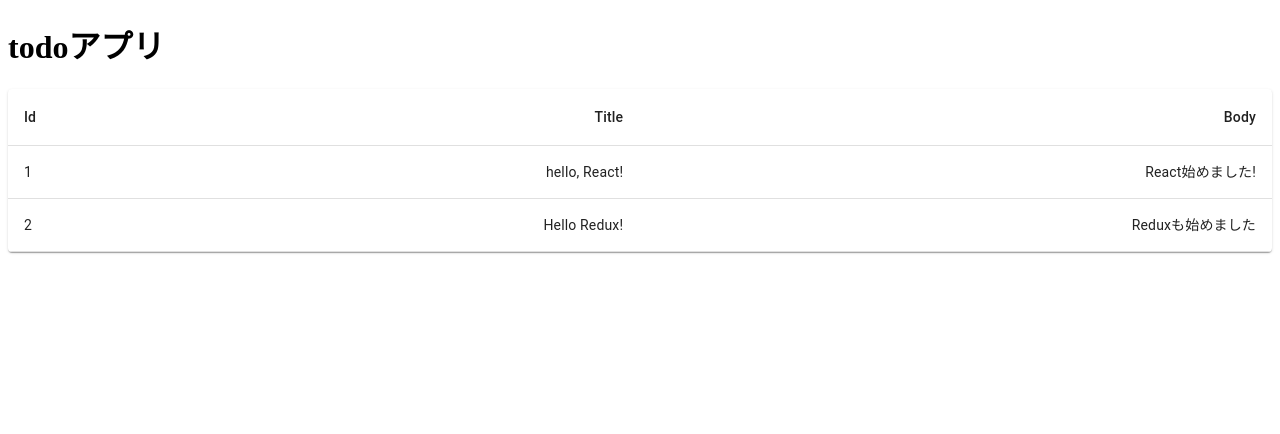
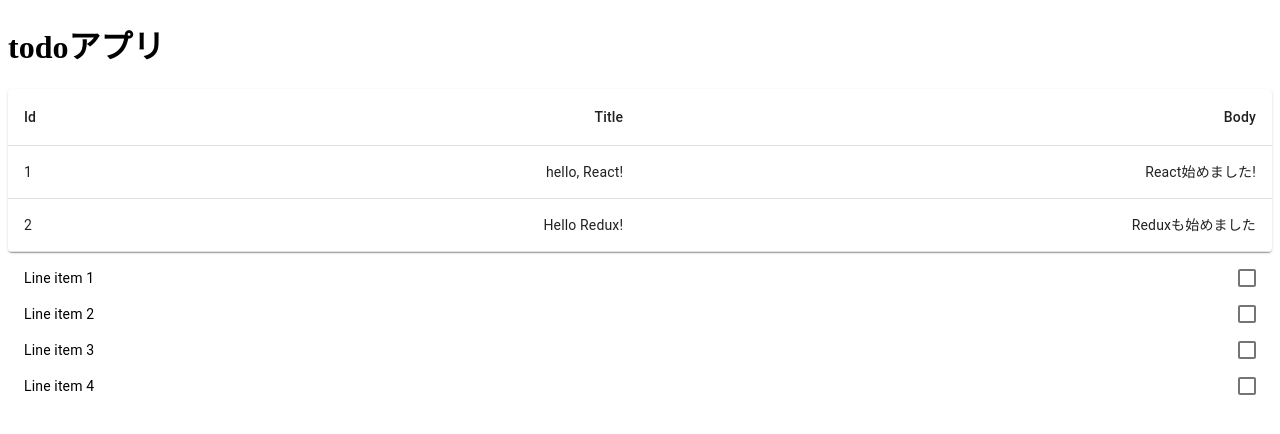
Before and after one commit to ucchy84/todo-app, a React (Create React App) app in the folder workplace/: page / in a window 1280 px wide. Shown: the top 434 px of the page. Built offline with nearby package versions, Linux system fonts and the light colour scheme.

Commit message:
add Material UI

```diff
--- a/workplace/src/App.js
+++ b/workplace/src/App.js
@@ -11,7 +11,7 @@ import TableCell from '@material-ui/core/TableCell';
 import TableRow from '@material-ui/core/TableRow';
 import Paper from '@material-ui/core/Paper';
 
-export default function App() {
+const App = () => {
   const [todos, setTodos] = React.useState(
     [
       {
@@ -57,7 +57,10 @@ export default function App() {
           </TableBody>
         </Table>
       </TableContainer>
+
+      <TodoList />
     </div>
   )
+}
 
-}
+export default App;
--- a/workplace/src/Todo.js
+++ b/workplace/src/Todo.js
@@ -1,24 +1,20 @@
 import React from 'react';
 import TableCell from '@material-ui/core/TableCell';
 import TableRow from '@material-ui/core/TableRow';
+// import TodoList from './TodoList';
+// import { render } from 'react-dom';
+// import { Table } from '@material-ui/core';
 
-class Todo extends React.Component {
-
-  render() {
-    // const className = 'unDone'
-    // const link = this.props.done ? '元に戻す' : '完了'
-
-    return (
-      <TableRow key={this.props.id}>
-        <TableCell component="th" scope="row">
-          {this.props.id}
-        </TableCell>
-        <TableCell align="right">{this.props.title}</TableCell>
-        <TableCell align="right">{this.props.body}</TableCell>
-      </TableRow>
-    )
-
-  }
+const Todo = (props) => {
+  return (
+    <TableRow key={props.id}>
+      <TableCell component="th" scope="row">
+        {props.id}
+      </TableCell>
+      <TableCell align="right">{props.title}</TableCell>
+      <TableCell align="right">{props.body}</TableCell>
+    </TableRow>
+  )
 }
 
-export default Todo
+export default Todo;
--- a/workplace/src/TodoList.js
+++ b/workplace/src/TodoList.js
@@ -6,16 +6,15 @@ import ListItemSecondaryAction from '@material-ui/core/ListItemSecondaryAction';
 import ListItemText from '@material-ui/core/ListItemText';
 import Checkbox from '@material-ui/core/Checkbox';
 
-const useStyles = makeStyles((theme) => ({
-  root: {
-    width: '100%',
-    maxWidth: 360,
-    backgroundColor: theme.palette.background.paper,
-  },
-}));
 
-export default function TodoList() {
-  const classes = useStyles();
+const TodoList = () => {
+  const classes = makeStyles((theme) => ({
+    root: {
+      width: '100%',
+      maxWidth: 360,
+      backgroundColor: theme.palette.background.paper,
+    },
+  }));
   const [checked, setChecked] = React.useState([]);
 
   const handleToggle = (value) => () => {
@@ -52,3 +51,5 @@ export default function TodoList() {
     </List>
   );
 }
+
+export default TodoList;
```
Also changed, not shown: 1 other file (tests, documents, lock files or other folders).
